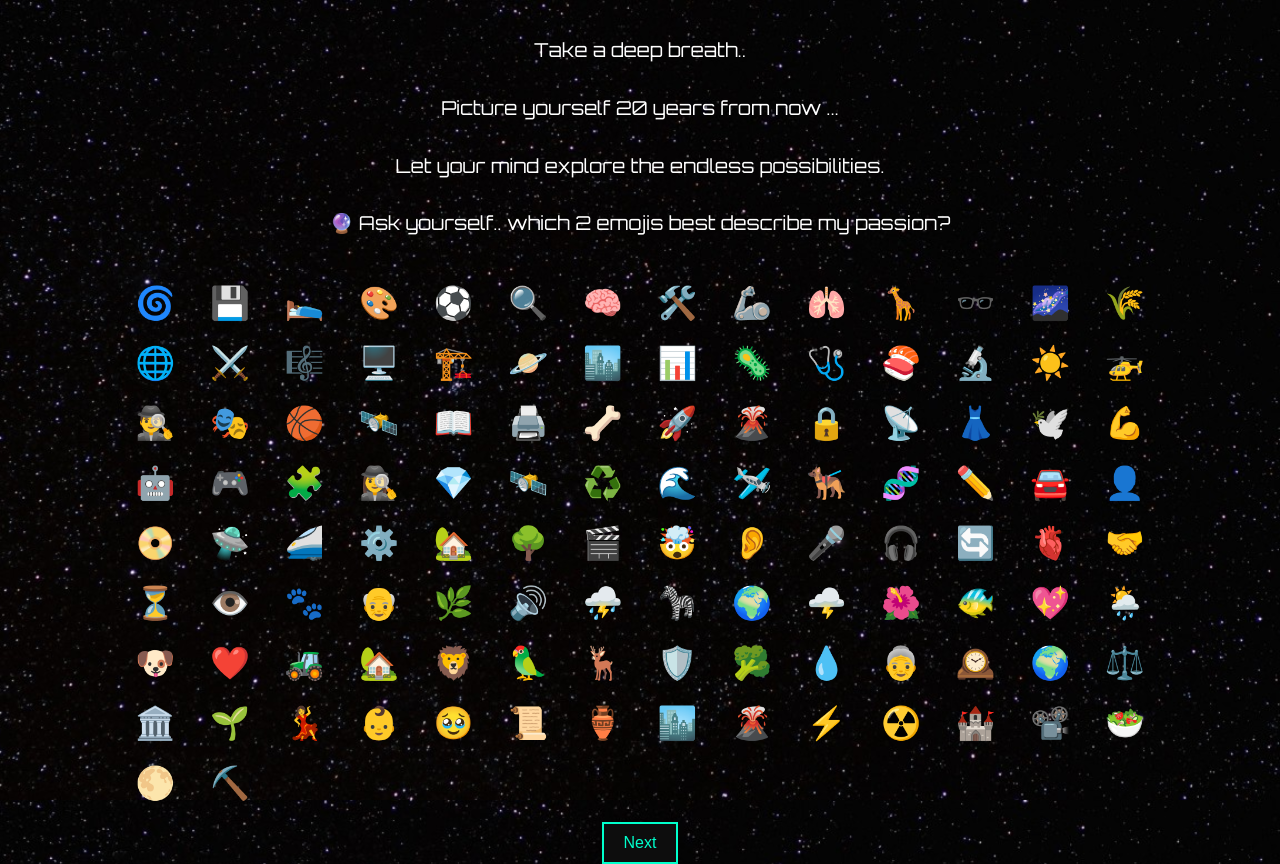
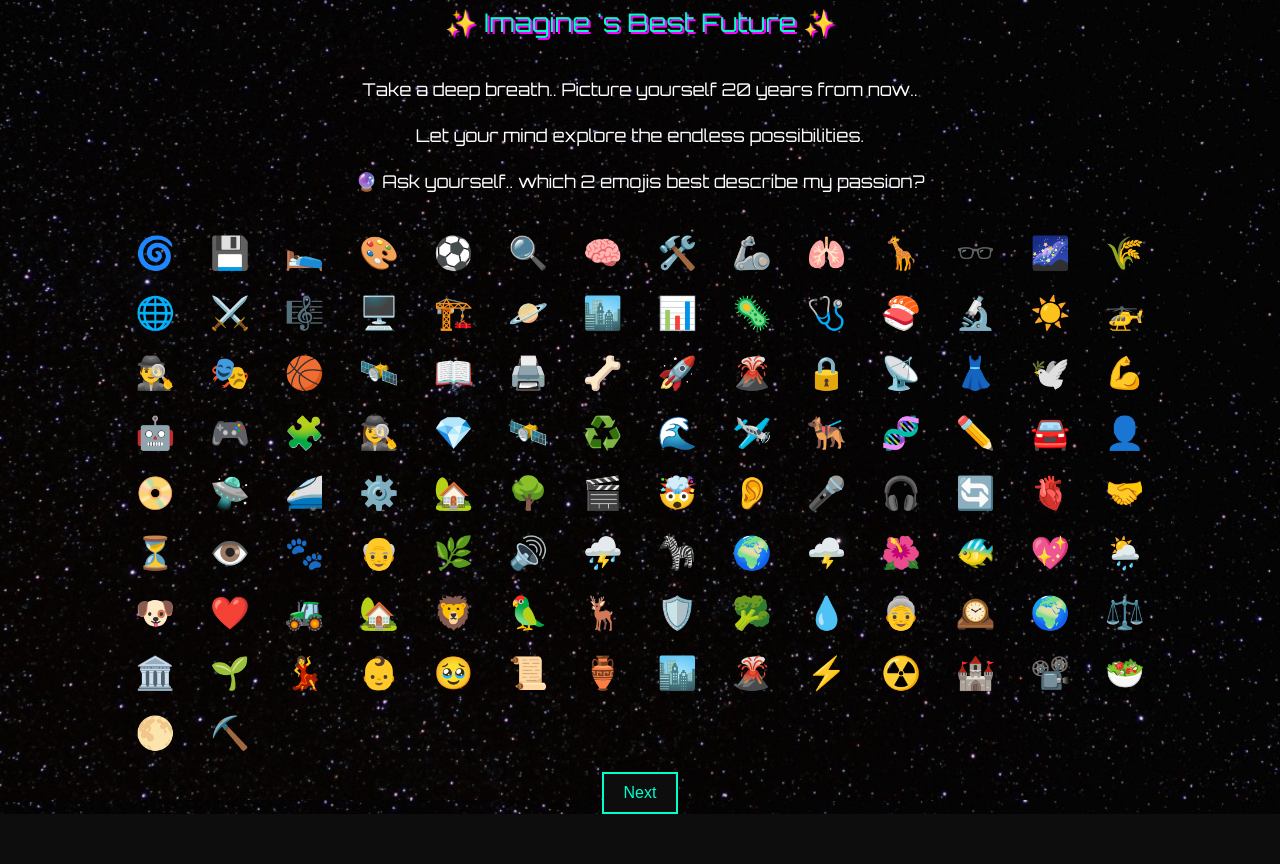
Before and after one commit to mrapatiteobs/emojime, a plain HTML site: page emoji.html in a window 1280 px wide. After the commit the page ends 814 px from the top, so only its background shows below. Drawn offline with Linux system fonts and the light colour scheme.

Commit message:
Update emoji.html

```diff
--- a/emoji.html
+++ b/emoji.html
@@ -25,15 +25,15 @@
             padding: 0 10%;
         }
         header {
-            font-size: 1.8em;
+            font-size: 1.6em;
             color: #00ffcc;
             text-shadow: 2px 2px #ff00ff;
             margin: 20px 0;
         }
         .content {
-            font-size: 1.2em;
+            font-size: 1.1em;
             margin-bottom: 20px;
-            line-height: 2;
+            line-height: 1.6;
         }
         .emojis {
             display: grid;
@@ -81,8 +81,7 @@
 <body>
     <header>✨ Imagine <span id="username"></span>'s Best Future ✨</header>
     <div class="content">
-        <p>Take a deep breath..</p>
-        <p>Picture yourself 20 years from now ... </p>
+        <p>Take a deep breath.. Picture yourself 20 years from now.. </p>
         <p>Let your mind explore the endless possibilities.</p>
         <p>🔮 Ask yourself.. which 2 emojis best describe my passion?</p>
     </div>
```
